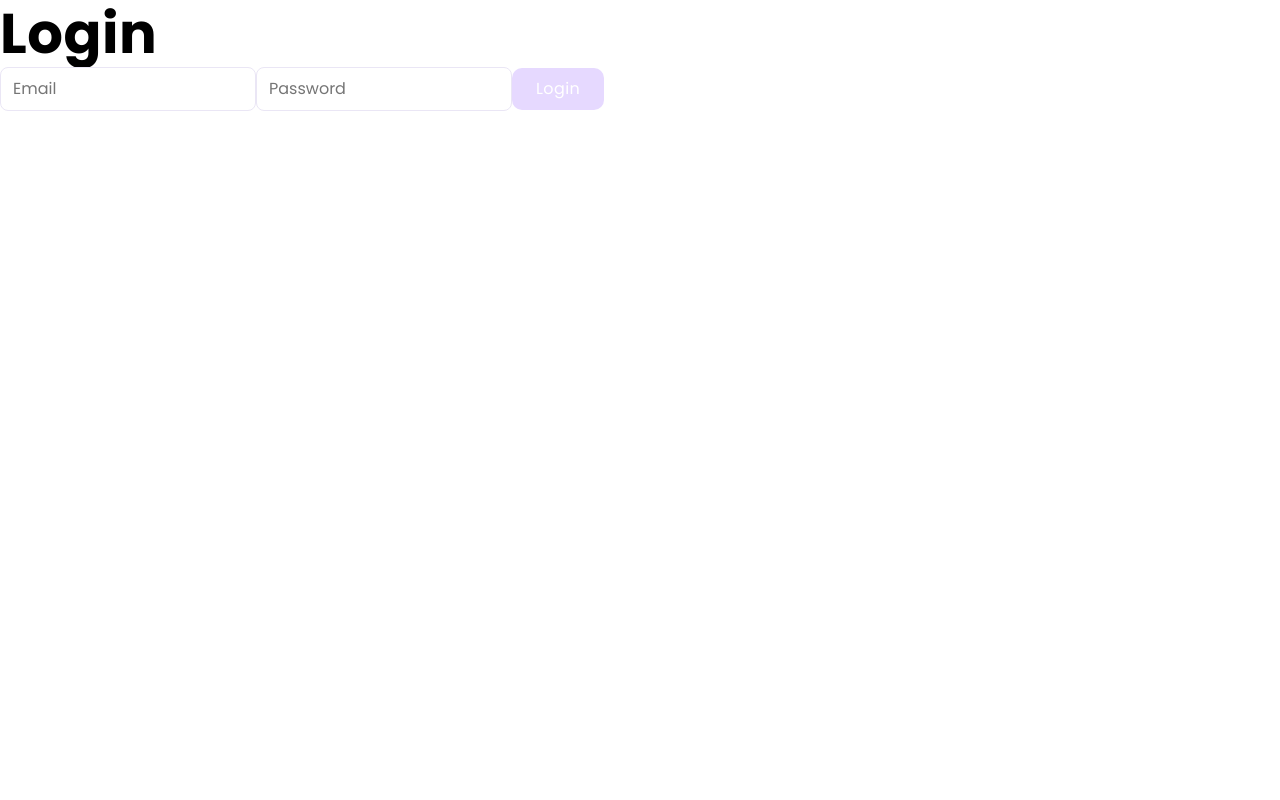
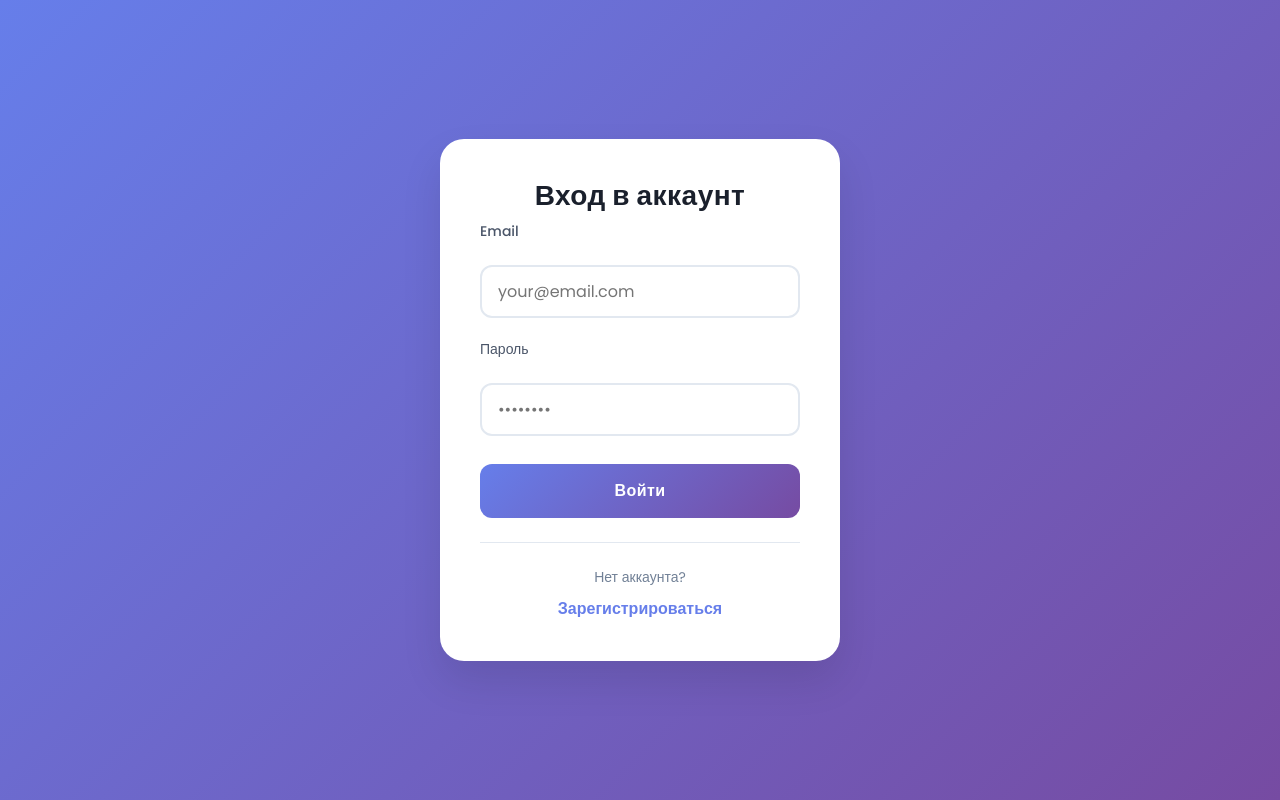
Before and after one commit to Grisha55/PetCare, a React (Vite) app: page /login in a window 1280 px wide. Built offline with nearby package versions, Linux system fonts and the light colour scheme; no server answers.

Commit message:
Added exit login from ProfilePage and setup Login and Registration pages with new layout and logic

```diff
--- a/src/pages/LoginPage/ui/LoginPage.module.scss
+++ b/src/pages/LoginPage/ui/LoginPage.module.scss
@@ -1,26 +1,122 @@
-.page {
-  height: 100vh;
-  display: flex;
-  align-items: center;
-  justify-content: center;
-  background: var(--bg-color);
+.container {
+	min-height: 100vh;
+	display: flex;
+	align-items: center;
+	justify-content: center;
+	background: linear-gradient(135deg, #667eea 0%, #764ba2 100%);
+	padding: 20px;
+}
+
+.card {
+	background: white;
+	border-radius: 24px;
+	padding: 40px;
+	width: 100%;
+	max-width: 400px;
+	box-shadow: 0 20px 40px rgba(0, 0, 0, 0.1);
+}
+
+.title {
+	font-size: 28px;
+	font-weight: 700;
+	color: #1a202c;
+	margin: 0 0 8px 0;
+	text-align: center;
+}
+
+.error {
+	background: #fff5f5;
+	color: #e53e3e;
+	padding: 12px;
+	border-radius: 12px;
+	margin-bottom: 24px;
+	font-size: 14px;
+	text-align: center;
+	border: 1px solid #feb2b2;
 }
 
 .form {
-  width: 36rem;
-  background: var(--bg-secondary);
-  padding: 3rem;
-  border-radius: 2rem;
-  box-shadow: 0 10px 40px rgba(0, 0, 0, 0.05);
+	display: flex;
+	flex-direction: column;
+	gap: 20px;
 }
 
-h1 {
-  margin-bottom: 2rem;
-  text-align: center;
+.field {
+	display: flex;
+	flex-direction: column;
+	gap: 6px;
+
+	label {
+		font-size: 14px;
+		font-weight: 500;
+		color: #4a5568;
+	}
+
+	input {
+		padding: 12px 16px;
+		border: 2px solid #e2e8f0;
+		border-radius: 12px;
+		font-size: 16px;
+		transition: all 0.2s ease;
+
+		&:focus {
+			outline: none;
+			border-color: #667eea;
+			box-shadow: 0 0 0 3px rgba(102, 126, 234, 0.1);
+		}
+
+		&:disabled {
+			background: #f7fafc;
+			cursor: not-allowed;
+		}
+	}
 }
 
-p {
-  margin-top: 1.6rem;
-  font-size: 1.3rem;
-  text-align: center;
+.submitButton {
+	background: linear-gradient(135deg, #667eea 0%, #764ba2 100%);
+	color: white;
+	border: none;
+	border-radius: 12px;
+	padding: 14px;
+	font-size: 16px;
+	font-weight: 600;
+	cursor: pointer;
+	transition: all 0.2s ease;
+	margin-top: 8px;
+
+	&:hover:not(:disabled) {
+		transform: translateY(-2px);
+		box-shadow: 0 8px 16px rgba(102, 126, 234, 0.3);
+	}
+
+	&:disabled {
+		opacity: 0.6;
+		cursor: not-allowed;
+	}
 }
+
+.footer {
+	margin-top: 24px;
+	text-align: center;
+	padding-top: 24px;
+	border-top: 1px solid #e2e8f0;
+
+	p {
+		color: #718096;
+		font-size: 14px;
+		margin: 0 0 8px 0;
+	}
+}
+
+.registerLink {
+	color: #667eea;
+	text-decoration: none;
+	font-weight: 600;
+	font-size: 16px;
+	transition: color 0.2s ease;
+
+	&:hover {
+		color: #764ba2;
+		text-decoration: underline;
+	}
+}
--- a/src/pages/LoginPage/ui/LoginPage.tsx
+++ b/src/pages/LoginPage/ui/LoginPage.tsx
@@ -1,40 +1,89 @@
-import { useState } from 'react'
-import { useAuth } from '../../../app/providers/auth-provider'
-import { useNavigate } from 'react-router-dom'
+import { useState } from 'react';
+import { useAuth } from '../../../app/providers/auth-provider';
+import { useNavigate, Link } from 'react-router-dom';
+import cls from './LoginPage.module.scss';
 
 export const LoginPage = () => {
-  const { login } = useAuth()
-  const navigate = useNavigate()
+	const { login } = useAuth();
+	const navigate = useNavigate();
 
-  const [email, setEmail] = useState('')
-  const [password, setPassword] = useState('')
+	const [email, setEmail] = useState('');
+	const [password, setPassword] = useState('');
+	const [error, setError] = useState<string | null>(null);
+	const [loading, setLoading] = useState(false);
 
-  const handleSubmit: React.FormEventHandler<HTMLFormElement> = async (e) => {
-    e.preventDefault()
+	const handleSubmit: React.FormEventHandler<HTMLFormElement> = async e => {
+		e.preventDefault();
+		setError(null);
+		setLoading(true);
 
 		try {
-      await login(email, password)
-      navigate('/')
+			await login(email, password);
+			navigate('/');
 		} catch (error) {
-      alert(`Login error - ${error}`);
+			setError('Неверный email или пароль');
+			console.error('Login error:', error);
+		} finally {
+			setLoading(false);
 		}
-  }
+	};
 
 	return (
-    <form onSubmit={handleSubmit}>
-      <h1>Login</h1>
+		<div className={cls.container}>
+			<div className={cls.card}>
+				<h1 className={cls.title}>Вход в аккаунт</h1>
+
+				{error && <div className={cls.error}>{error}</div>}
+
+				<form
+					onSubmit={handleSubmit}
+					className={cls.form}
+				>
+					<div className={cls.field}>
+						<label htmlFor="email">Email</label>
 						<input
-        placeholder="Email"
-        onChange={(e) => setEmail(e.target.value)}
+							id="email"
+							type="email"
+							placeholder="your@email.com"
+							value={email}
+							onChange={e => setEmail(e.target.value)}
+							disabled={loading}
+							required
 						/>
+					</div>
 
+					<div className={cls.field}>
+						<label htmlFor="password">Пароль</label>
 						<input
+							id="password"
 							type="password"
-        placeholder="Password"
-        onChange={(e) => setPassword(e.target.value)}
+							placeholder="••••••••"
+							value={password}
+							onChange={e => setPassword(e.target.value)}
+							disabled={loading}
+							required
 						/>
+					</div>
 
-      <button type="submit">Login</button>
+					<button
+						type="submit"
+						className={cls.submitButton}
+						disabled={loading}
+					>
+						{loading ? 'Вход...' : 'Войти'}
+					</button>
 				</form>
-  )
-}
+
+				<div className={cls.footer}>
+					<p>Нет аккаунта?</p>
+					<Link
+						to="/registration"
+						className={cls.registerLink}
+					>
+						Зарегистрироваться
+					</Link>
+				</div>
+			</div>
+		</div>
+	);
+};
--- a/src/pages/RegistrationPage/ui/RegistrationPage.module.scss
+++ b/src/pages/RegistrationPage/ui/RegistrationPage.module.scss
@@ -1,26 +1,171 @@
-.page {
-  height: 100vh;
-  display: flex;
-  align-items: center;
-  justify-content: center;
-  background: var(--bg-color);
+.container {
+	min-height: 100vh;
+	display: flex;
+	align-items: center;
+	justify-content: center;
+	background: linear-gradient(135deg, #667eea 0%, #764ba2 100%);
+	padding: 20px;
+}
+
+.card {
+	background: white;
+	border-radius: 24px;
+	padding: 40px;
+	width: 100%;
+	max-width: 450px;
+	box-shadow: 0 20px 40px rgba(0, 0, 0, 0.1);
+}
+
+.title {
+	font-size: 28px;
+	font-weight: 700;
+	color: #1a202c;
+	margin: 0 0 8px 0;
+	text-align: center;
+}
+
+.error {
+	background: #fff5f5;
+	color: #e53e3e;
+	padding: 12px;
+	border-radius: 12px;
+	margin-bottom: 24px;
+	font-size: 14px;
+	text-align: center;
+	border: 1px solid #feb2b2;
 }
 
 .form {
-  width: 36rem;
-  background: var(--bg-secondary);
-  padding: 3rem;
-  border-radius: 2rem;
-  box-shadow: 0 10px 40px rgba(0, 0, 0, 0.05);
+	display: flex;
+	flex-direction: column;
+	gap: 20px;
 }
 
-h1 {
-  margin-bottom: 2rem;
-  text-align: center;
+.field {
+	display: flex;
+	flex-direction: column;
+	gap: 6px;
+
+	label {
+		font-size: 14px;
+		font-weight: 500;
+		color: #4a5568;
+	}
+
+	input {
+		padding: 12px 16px;
+		border: 2px solid #e2e8f0;
+		border-radius: 12px;
+		font-size: 16px;
+		transition: all 0.2s ease;
+
+		&:focus {
+			outline: none;
+			border-color: #667eea;
+			box-shadow: 0 0 0 3px rgba(102, 126, 234, 0.1);
+		}
+
+		&:disabled {
+			background: #f7fafc;
+			cursor: not-allowed;
+		}
+	}
 }
 
-p {
-  margin-top: 1.6rem;
-  font-size: 1.3rem;
-  text-align: center;
+.fileInput {
+	padding: 8px !important;
+	background: #f7fafc;
+	cursor: pointer;
 }
+
+.submitButton {
+	background: linear-gradient(135deg, #667eea 0%, #764ba2 100%);
+	color: white;
+	border: none;
+	border-radius: 12px;
+	padding: 14px;
+	font-size: 16px;
+	font-weight: 600;
+	cursor: pointer;
+	transition: all 0.2s ease;
+	margin-top: 8px;
+
+	&:hover:not(:disabled) {
+		transform: translateY(-2px);
+		box-shadow: 0 8px 16px rgba(102, 126, 234, 0.3);
+	}
+
+	&:disabled {
+		opacity: 0.6;
+		cursor: not-allowed;
+	}
+}
+
+.footer {
+	margin-top: 24px;
+	text-align: center;
+	padding-top: 24px;
+	border-top: 1px solid #e2e8f0;
+
+	p {
+		color: #718096;
+		font-size: 14px;
+		margin: 0 0 8px 0;
+	}
+}
+
+.loginLink {
+	color: #667eea;
+	text-decoration: none;
+	font-weight: 600;
+	font-size: 16px;
+	transition: color 0.2s ease;
+
+	&:hover {
+		color: #764ba2;
+		text-decoration: underline;
+	}
+}
+
+.confirmationContainer {
+	min-height: 100vh;
+	display: flex;
+	flex-direction: column;
+	align-items: center;
+	justify-content: center;
+	background: linear-gradient(135deg, #667eea 0%, #764ba2 100%);
+	padding: 20px;
+	text-align: center;
+
+	h1 {
+		color: white;
+		font-size: 32px;
+		margin-bottom: 20px;
+	}
+
+	p {
+		color: rgba(255, 255, 255, 0.9);
+		font-size: 18px;
+		margin: 10px 0;
+		max-width: 500px;
+		line-height: 1.6;
+	}
+}
+
+.loginButton {
+	margin-top: 30px;
+	padding: 14px 32px;
+	background: white;
+	color: #667eea;
+	border: none;
+	border-radius: 12px;
+	font-size: 16px;
+	font-weight: 600;
+	cursor: pointer;
+	transition: all 0.2s ease;
+
+	&:hover {
+		transform: translateY(-2px);
+		box-shadow: 0 8px 16px rgba(0, 0, 0, 0.2);
+	}
+}
--- a/src/pages/RegistrationPage/ui/RegistrationPage.tsx
+++ b/src/pages/RegistrationPage/ui/RegistrationPage.tsx
@@ -1,7 +1,8 @@
 import { useState } from 'react';
-import { useNavigate } from 'react-router-dom';
+import { useNavigate, Link } from 'react-router-dom';
 import { supabase } from '../../../shared/api/supabase';
 import { createPet, uploadPetAvatar } from '../../../shared/api/petApi';
+import cls from './RegistrationPage.module.scss';
 
 interface PostgrestError {
 	code: string;
@@ -11,7 +12,6 @@ interface PostgrestError {
 }
 
 export const RegistrationPage = () => {
-	//const { register } = useAuth() // убрали login
 	const navigate = useNavigate();
 
 	const [email, setEmail] = useState('');
@@ -29,21 +29,17 @@ export const RegistrationPage = () => {
 		setNeedsEmailConfirmation(false);
 
 		try {
-			// 1. Регистрируем пользователя
 			const { data, error: signUpError } = await supabase.auth.signUp({
 				email,
 				password,
 				options: {
-					// Опционально: можно сразу подтверждать email (если отключено в настройках)
 					emailRedirectTo: window.location.origin
 				}
 			});
 
 			if (signUpError) throw signUpError;
 
-			// 2. Проверяем, нужно ли подтверждение email
 			if (data.user && !data.session) {
-				// Пользователь создан, но не аутентифицирован - нужно подтвердить email
 				setNeedsEmailConfirmation(true);
 				setError(
 					`На email ${email} отправлено письмо с подтверждением. Подтвердите email и войдите в приложение.`
@@ -52,28 +48,23 @@ export const RegistrationPage = () => {
 				return;
 			}
 
-			// 3. Если есть сессия (email confirmation отключен), создаем питомца
 			if (data.session) {
 				const user = data.user;
 				if (!user) throw new Error('User not found');
 
-				// Создаем питомца
 				const pet = await createPet(user.id, {
 					name: petName
 				});
 
-				// Загружаем фото если есть
 				if (photo && pet) {
 					await uploadPetAvatar(pet.id, photo);
 				}
 
-				// Перенаправляем на главную
 				navigate('/');
 			}
 		} catch (error: unknown) {
 			console.error('Registration error:', error);
 
-			// Type guard for PostgrestError
 			const isPostgrestError = (err: unknown): err is PostgrestError => {
 				return (
 					typeof err === 'object' &&
@@ -83,12 +74,10 @@ export const RegistrationPage = () => {
 				);
 			};
 
-			// Type guard for Error
 			const isError = (err: unknown): err is Error => {
 				return err instanceof Error;
 			};
 
-			// Обработка ошибки уникальности питомца
 			if (isPostgrestError(error) && error.code === '23505') {
 				setError(
 					'У вас уже есть питомец. Вы можете добавить ещё одного в настройках.'
@@ -112,29 +101,20 @@ export const RegistrationPage = () => {
 		}
 	};
 
-	// Если нужно подтверждение email, показываем специальное сообщение
 	if (needsEmailConfirmation) {
 		return (
-			<div style={{ textAlign: 'center', padding: '2rem' }}>
+			<div className={cls.confirmationContainer}>
 				<h1>Почти готово! 🎉</h1>
-				<p style={{ color: '#666', margin: '1rem 0' }}>
+				<p>
 					На ваш email <strong>{email}</strong> отправлено письмо с
 					подтверждением.
 				</p>
-				<p style={{ color: '#666' }}>
+				<p>
 					Пожалуйста, перейдите по ссылке в письме, чтобы активировать аккаунт.
 				</p>
 				<button
 					onClick={() => navigate('/login')}
-					style={{
-						marginTop: '2rem',
-						padding: '0.75rem 2rem',
-						background: '#4CAF50',
-						color: 'white',
-						border: 'none',
-						borderRadius: '4px',
-						cursor: 'pointer'
-					}}
+					className={cls.loginButton}
 				>
 					Перейти к входу
 				</button>
@@ -143,39 +123,59 @@ export const RegistrationPage = () => {
 	}
 
 	return (
-		<form onSubmit={handleSubmit}>
-			<h1>Registration</h1>
+		<div className={cls.container}>
+			<div className={cls.card}>
+				<h1 className={cls.title}>Регистрация</h1>
 
-			{error && (
-				<div style={{ color: 'red', marginBottom: '1rem' }}>{error}</div>
-			)}
+				{error && <div className={cls.error}>{error}</div>}
 
+				<form
+					onSubmit={handleSubmit}
+					className={cls.form}
+				>
+					<div className={cls.field}>
+						<label htmlFor="email">Email</label>
 						<input
-				placeholder="Email"
+							id="email"
+							type="email"
+							placeholder="your@email.com"
 							value={email}
 							onChange={e => setEmail(e.target.value)}
 							disabled={loading}
 							required
 						/>
+					</div>
 
+					<div className={cls.field}>
+						<label htmlFor="password">Пароль</label>
 						<input
+							id="password"
 							type="password"
-				placeholder="Password"
+							placeholder="••••••••"
 							value={password}
 							onChange={e => setPassword(e.target.value)}
 							disabled={loading}
 							required
 						/>
+					</div>
 
+					<div className={cls.field}>
+						<label htmlFor="petName">Имя питомца</label>
 						<input
-				placeholder="Pet name"
+							id="petName"
+							type="text"
+							placeholder="Мурзик"
 							value={petName}
 							onChange={e => setPetName(e.target.value)}
 							disabled={loading}
 							required
 						/>
+					</div>
 
+					<div className={cls.field}>
+						<label htmlFor="photo">Фото питомца (необязательно)</label>
 						<input
+							id="photo"
 							type="file"
 							accept="image/*"
 							onChange={e => {
@@ -184,14 +184,29 @@ export const RegistrationPage = () => {
 								}
 							}}
 							disabled={loading}
+							className={cls.fileInput}
 						/>
+					</div>
 
 					<button
 						type="submit"
+						className={cls.submitButton}
 						disabled={loading}
 					>
-				{loading ? 'Registering...' : 'Register'}
+						{loading ? 'Регистрация...' : 'Зарегистрироваться'}
 					</button>
 				</form>
+
+				<div className={cls.footer}>
+					<p>Уже есть аккаунт?</p>
+					<Link
+						to="/login"
+						className={cls.loginLink}
+					>
+						Войти
+					</Link>
+				</div>
+			</div>
+		</div>
 	);
 };
```
Also changed, not shown: src/pages/ProfilePage/ui/ProfilePage.tsx (+2 -5 lines), src/shared/config/routeConfig/ProtectedRoute.tsx (+11 -10 lines). Lines whose indentation alone changed are shown as unchanged.
